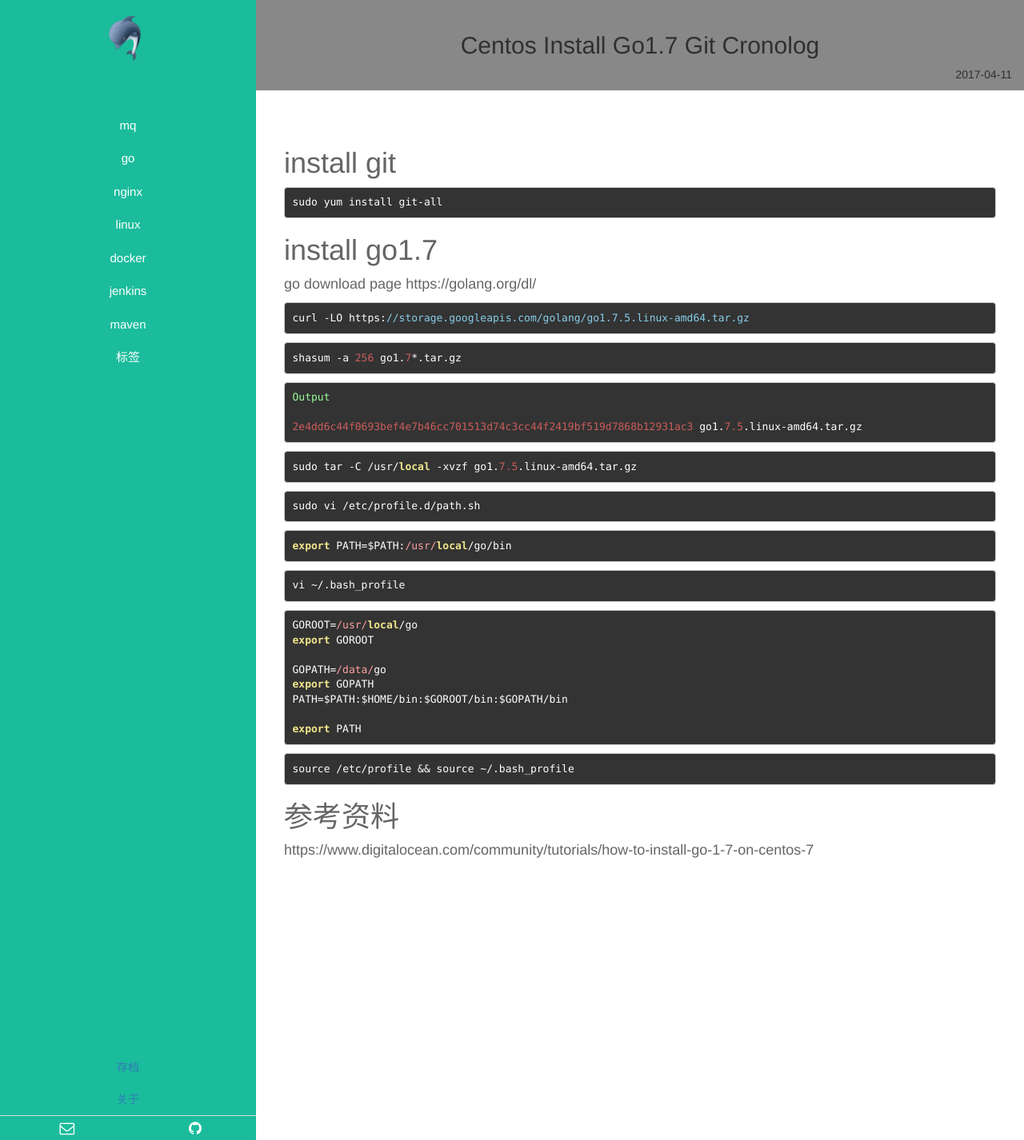
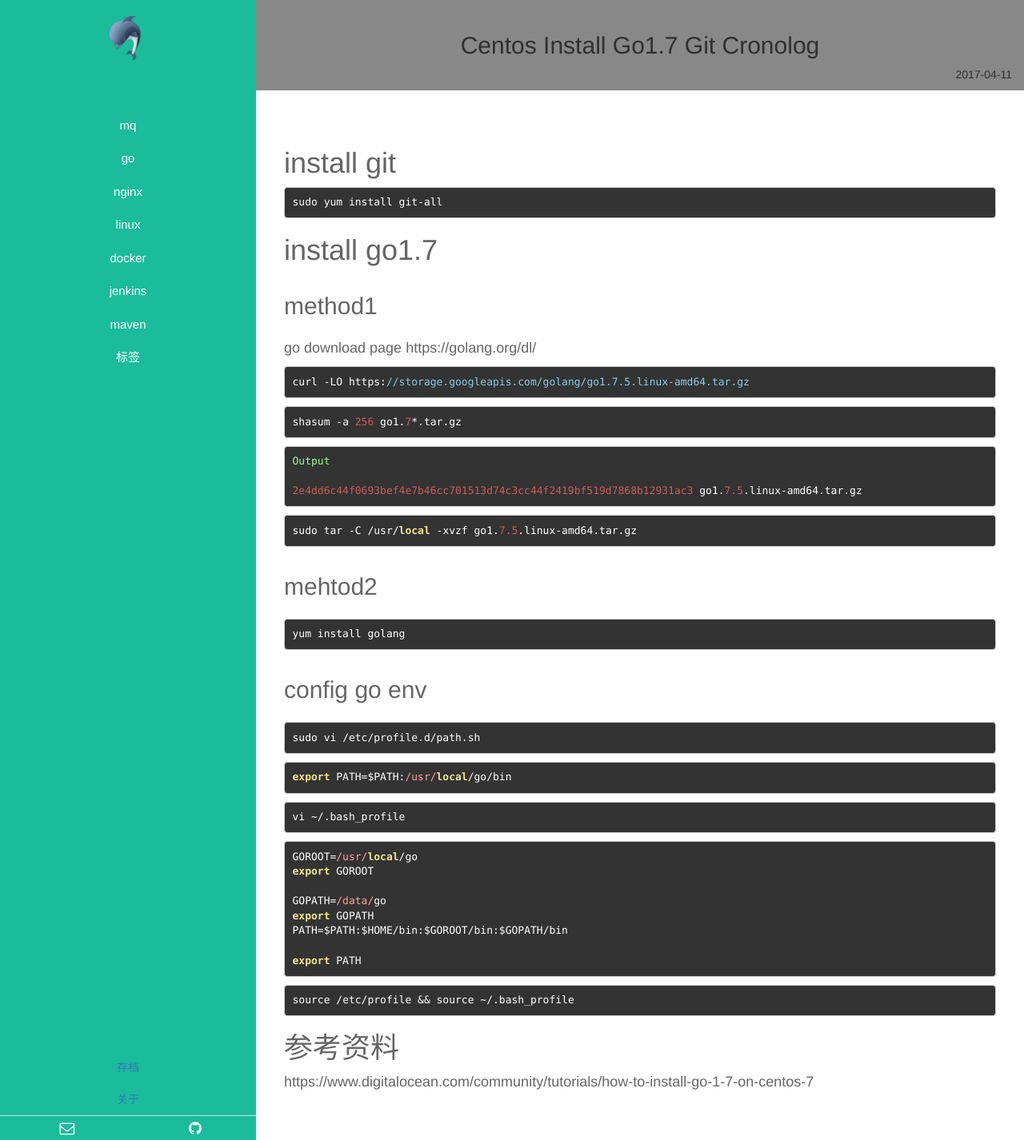
Before and after one commit to wcccode/wcccode.github.io, a Jekyll site: the page built from _posts/go/2017-4-11-centos-install-go1.7-git-cronolog.md, in a window 1280 px wide. Shown: the whole page at 80% size. Built offline with Jekyll 4.4.1, drawn with Linux system fonts in a browser that asks for light colours; our own code applies the rules of GitHub Pages for plain Markdown files.

Commit message:
Update 2017-4-11-centos-install-go1.7-git-cronolog.md

````diff
--- a/_posts/go/2017-4-11-centos-install-go1.7-git-cronolog.md
+++ b/_posts/go/2017-4-11-centos-install-go1.7-git-cronolog.md
@@ -6,6 +6,8 @@ sudo yum install git-all
 ```
 
 # install go1.7
+
+## method1
 
 go download page https://golang.org/dl/
 
@@ -27,6 +29,13 @@ Output
 sudo tar -C /usr/local -xvzf go1.7.5.linux-amd64.tar.gz
 ```
 
+## mehtod2
+
+```
+yum install golang
+```
+
+## config go env
 ```
 sudo vi /etc/profile.d/path.sh
 ```
````
